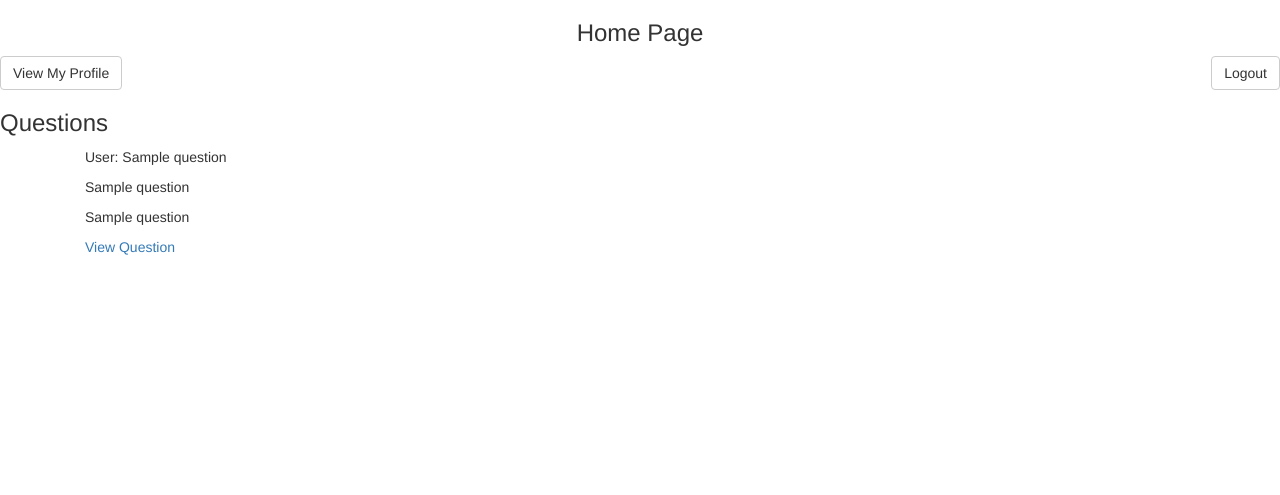
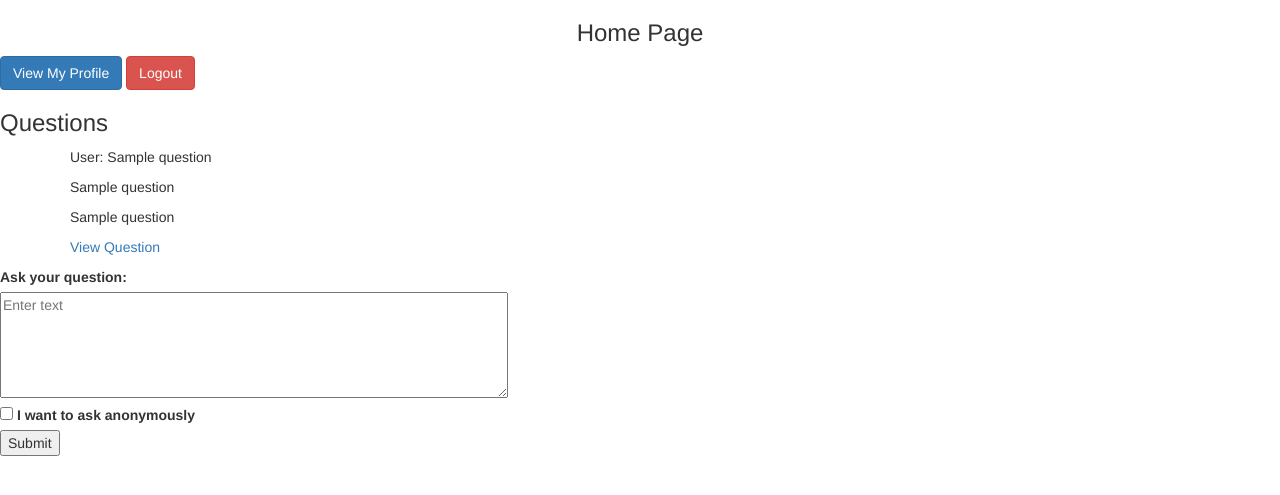
Before and after one commit to kalyan63/Mini-Quora-Website, a Flask app: template templates/Home.html in a window 1280 px wide. Shown: the top 495 px of the page. Run offline with Flask 2, Linux system fonts and the light colour scheme; the template is opened without the code that fills it: most values are stand-ins (such as "Sample title", 1, 10 or a date in 2020); some libraries are stand-ins or nearby versions.

Commit message:
Update Home.html

```diff
--- a/templates/Home.html
+++ b/templates/Home.html
@@ -1,12 +1,13 @@
 {% extends 'Base.html' %}
 {% block Body %}
 <h3 class="text-center">Home Page</h3>
-<a href="{{url_for('Profile')}}" class="btn btn-default"> View My Profile</a>
-<a href="{{url_for('Logout')}}" class="btn btn-default pull-right">Logout</a>
+<a href="{{url_for('Profile')}}" class="btn btn-primary"> View My Profile</a>
+<a href="{{url_for('Logout')}}" class="btn btn-danger float-right">Logout</a>
+</br>
 <h3 class="text-centre">Questions</h3>
 <div class="container">
 {% for Question in Questions %}
-    <div class="container">
+    <div class="border bg-dark text-white">
         {% if Question[3] == 1 %}
             <p>user: Ananymous<p>
         {% else %}
@@ -15,7 +16,18 @@
         <p>{{Question[2]}}</p>
         <p>{{Question[4]}}</p>
         <p><a href="/Question/{{Question[0]}}">View Question</a></p>
-    </tr>
+    </div>
 {% endfor %}
 </div>
+
+<form action="/form/submit" method="GET">
+    <label for="text">Ask your question:</label>
+    <br>
+    <textarea rows="5" cols="60" name="q_text" placeholder="Enter text"></textarea>
+    <br/>
+    <input type="checkbox" id="anonymous" name="anonymous" value="Bike">
+    <label for="anonymous"> I want to ask anonymously </label><br>
+    <input type="submit" value="Submit"/>
+</form>
+
 {% endblock Body%}
```
